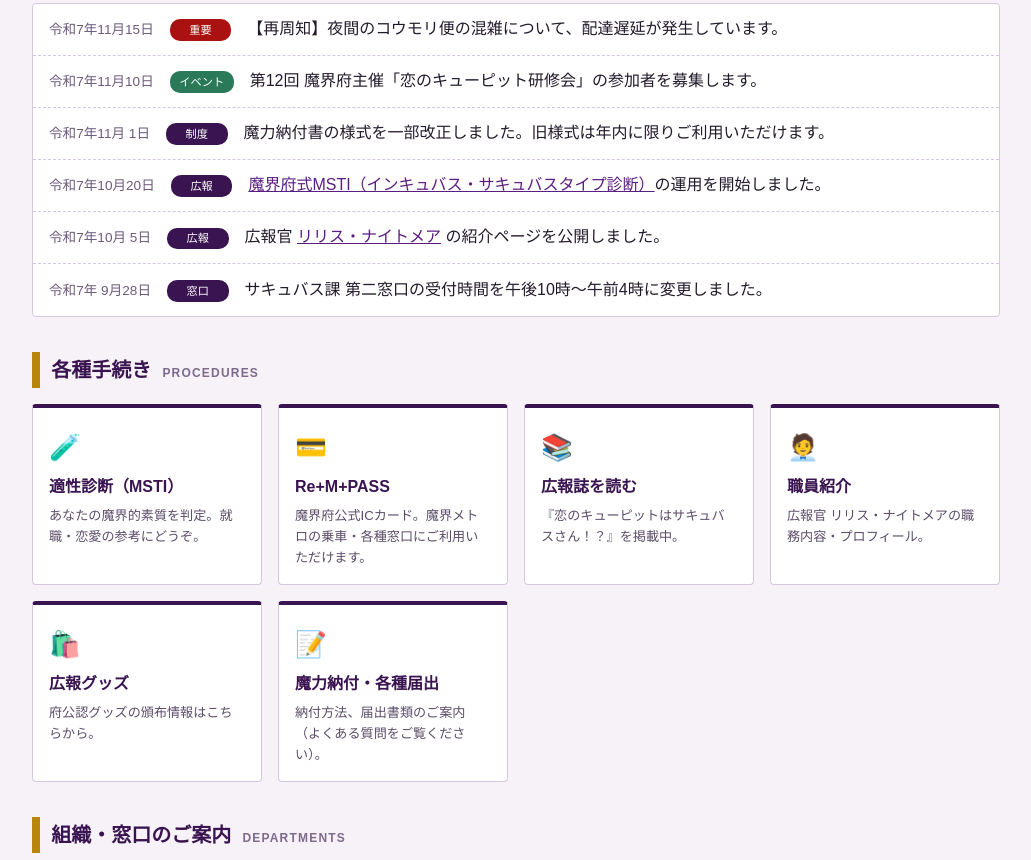
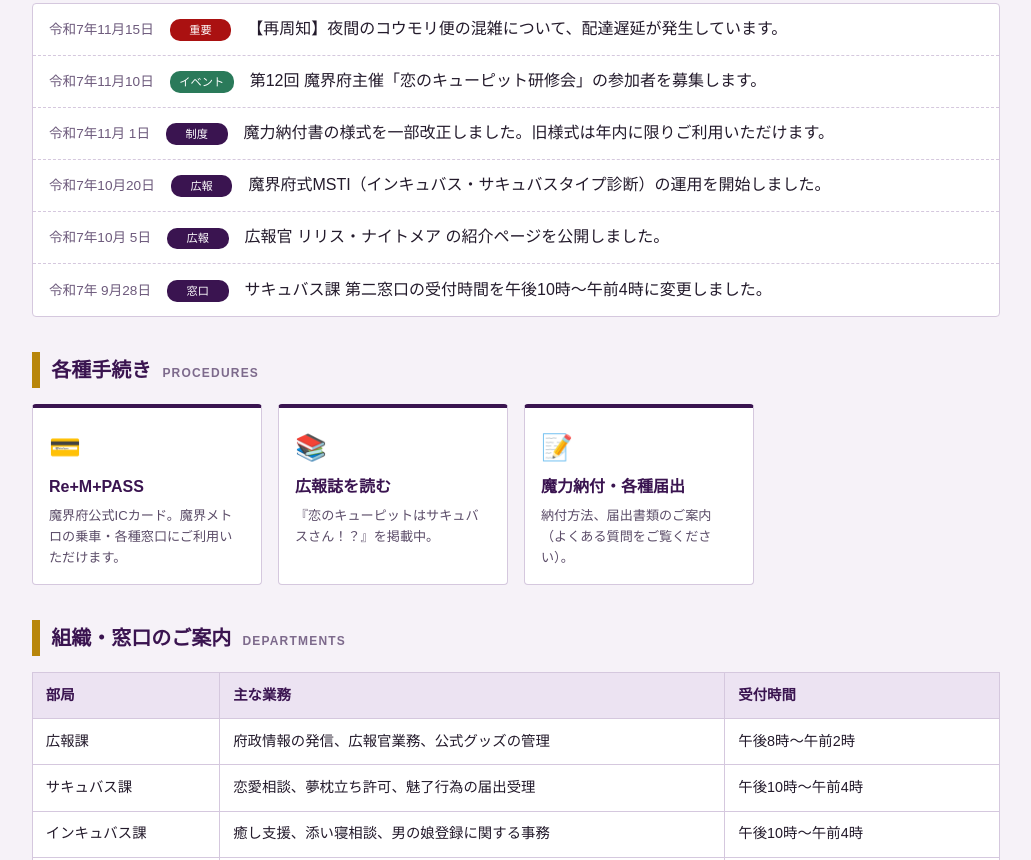
Before and after one commit to higashiikenaga/makaifu, a plain HTML site: page index.html in a window 1280 px wide. Shown: the part 590-1450 px from the top of the page, without its empty margins (124-1155 px from the left). Drawn offline with Linux system fonts and the light colour scheme.

Commit message:
削除したページへのリンクを外す
Co-Authored-By: Claude Sonnet 5.5 <noreply@anthropic.com>
Claude-Session: https://claude.ai/code/session_01GNAdBgQ6xXp46yz8u6uQx3

```diff
--- a/index.html
+++ b/index.html
@@ -189,7 +189,6 @@
       <li><a href="#departments">組織・窓口</a></li>
       <li><a href="#stats">魔界の統計</a></li>
       <li><a href="#faq">よくある質問</a></li>
-      <li><a href="goods.html">広報グッズ</a></li>
     </ul>
   </nav>
 
@@ -216,19 +215,16 @@
         <div class="row"><dt>令和7年11月15日</dt><span class="tag imp">重要</span><dd>【再周知】夜間のコウモリ便の混雑について、配達遅延が発生しています。</dd></div>
         <div class="row"><dt>令和7年11月10日</dt><span class="tag evt">イベント</span><dd>第12回 魔界府主催「恋のキューピット研修会」の参加者を募集します。</dd></div>
         <div class="row"><dt>令和7年11月 1日</dt><span class="tag">制度</span><dd>魔力納付書の様式を一部改正しました。旧様式は年内に限りご利用いただけます。</dd></div>
-        <div class="row"><dt>令和7年10月20日</dt><span class="tag">広報</span><dd><a href="msti.html">魔界府式MSTI（インキュバス・サキュバスタイプ診断）</a>の運用を開始しました。</dd></div>
-        <div class="row"><dt>令和7年10月 5日</dt><span class="tag">広報</span><dd>広報官 <a href="ririsu.html">リリス・ナイトメア</a> の紹介ページを公開しました。</dd></div>
+        <div class="row"><dt>令和7年10月20日</dt><span class="tag">広報</span><dd>魔界府式MSTI（インキュバス・サキュバスタイプ診断）の運用を開始しました。</dd></div>
+        <div class="row"><dt>令和7年10月 5日</dt><span class="tag">広報</span><dd>広報官 リリス・ナイトメア の紹介ページを公開しました。</dd></div>
         <div class="row"><dt>令和7年 9月28日</dt><span class="tag">窓口</span><dd>サキュバス課 第二窓口の受付時間を午後10時～午前4時に変更しました。</dd></div>
       </dl>
     </div>
 
     <h2 class="section" id="procedures">各種手続き<span>PROCEDURES</span></h2>
     <div class="grid">
-      <a class="card" href="msti.html"><div class="ic">🧪</div><h3>適性診断（MSTI）</h3><p>あなたの魔界的素質を判定。就職・恋愛の参考にどうぞ。</p></a>
       <a class="card" href="https://higashiikenaga.github.io/metro_ic/index.html"><div class="ic">💳</div><h3>Re+M+PASS</h3><p>魔界府公式ICカード。魔界メトロの乗車・各種窓口にご利用いただけます。</p></a>
       <a class="card" href="https://kakuyomu.jp/works/16818622172681698163"><div class="ic">📚</div><h3>広報誌を読む</h3><p>『恋のキューピットはサキュバスさん！？』を掲載中。</p></a>
-      <a class="card" href="ririsu.html"><div class="ic">🧑‍💼</div><h3>職員紹介</h3><p>広報官 リリス・ナイトメアの職務内容・プロフィール。</p></a>
-      <a class="card" href="goods.html"><div class="ic">🛍️</div><h3>広報グッズ</h3><p>府公認グッズの頒布情報はこちらから。</p></a>
       <a class="card" href="#faq"><div class="ic">📝</div><h3>魔力納付・各種届出</h3><p>納付方法、届出書類のご案内（よくある質問をご覧ください）。</p></a>
     </div>
 
@@ -254,14 +250,13 @@
     <h2 class="section" id="faq">よくある質問<span>Q&amp;A</span></h2>
     <details><summary>Q. 魔界府はどこにありますか？</summary><p>A. 魔界府庁舎は、人間界から見て「ちょうど見えない場所」にございます。ご来庁の際は、深夜0時に鏡の前でお越しください。</p></details>
     <details><summary>Q. 魔力納付書を紛失してしまいました。</summary><p>A. 魔力税務課にて再発行を承ります。ご本人確認のため、お名前と好きな食べ物をお申し付けください。</p></details>
-    <details><summary>Q. サキュバスとインキュバスの違いは何ですか？</summary><p>A. 詳しくは <a href="msti.html">魔界府式MSTI</a> でご確認いただけます。なお、職員の個別の適性は人事上の秘密です。</p></details>
+    <details><summary>Q. サキュバスとインキュバスの違いは何ですか？</summary><p>A. 詳しくは 魔界府式MSTI でご確認いただけます。なお、職員の個別の適性は人事上の秘密です。</p></details>
     <details><summary>Q. 広報官が恋に不器用だと聞きました。</summary><p>A. 職務の遂行には支障ございません。温かい目で見守っていただければ幸いです。</p></details>
 
     <h2 class="section">関連リンク<span>LINKS</span></h2>
     <div class="banners">
       <a href="https://kakuyomu.jp/works/16818622172681698163">📚 魔界府広報誌（小説）</a>
       <a href="https://higashiikenaga.github.io/metro_ic/index.html">💳 魔界メトロ／Re+M+PASS</a>
-      <a href="ririsu.html">🧑‍💼 広報官のご紹介</a>
     </div>
 
   </div>
```
